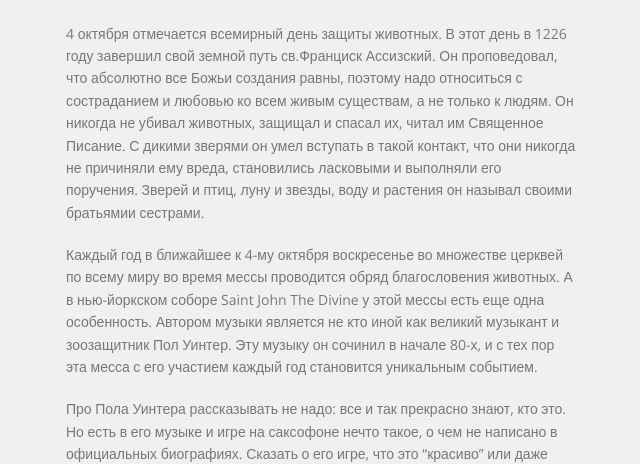
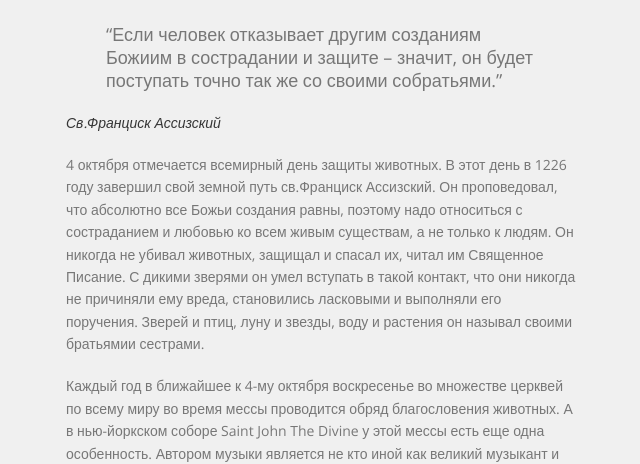
Before and after one commit to Integral/batagov, a Jekyll site: the page built from _posts/words/2012-10-09-messa-dlya-zhivotnyh.md, in a window 1280 px wide and 900 px high, cut to the strip 436-900 px from the top of the window. Shown: the whole strip, without its empty margins (564-1204 px from the left). Built offline with Jekyll 4.4.1, drawn with Linux system fonts in a browser that asks for light colours; nearby versions of some CDN libraries.

Commit message:
Updated 2012-10-09-messa-dlya-zhivotnyh.md

```diff
--- a/_posts/words/2012-10-09-messa-dlya-zhivotnyh.md
+++ b/_posts/words/2012-10-09-messa-dlya-zhivotnyh.md
@@ -2,15 +2,19 @@
 published: true
 layout: words
 category: words
-title: "Месса для животных"
+title: Месса для животных
 type: text
 lang: ru
-subtitle: "День св.Франциска Ассизского в соборе Saint John The Divine 7 октября 2012 года"
+subtitle: День св.Франциска Ассизского в соборе Saint John The Divine 7 октября 2012 года
 year: "2012"
 permalink: "/ru/words/messa-dlya-zhivotnyh"
 ---
 
 <iframe width="510" height="287" src="//www.youtube.com/embed/6vy8UozvNY0" frameborder="0" allowfullscreen></iframe>
+
+> "Если человек отказывает другим созданиям Божиим в сострадании и защите – значит, он будет поступать точно так же со своими собратьями."
+
+_Св.Франциск Ассизский_
 
 4 октября отмечается всемирный день защиты животных. В этот день в 1226 году завершил свой земной путь св.Франциск Ассизский. Он проповедовал, что абсолютно все Божьи создания равны, поэтому надо относиться с состраданием и любовью ко всем живым существам, а не только к людям. Он никогда не убивал животных, защищал и спасал их, читал им Священное Писание. С дикими зверями он умел вступать в такой контакт, что они никогда не причиняли ему вреда, становились ласковыми и выполняли его поручения. Зверей и птиц, луну и звезды, воду и растения он называл своими братьямии сестрами.
 
```
